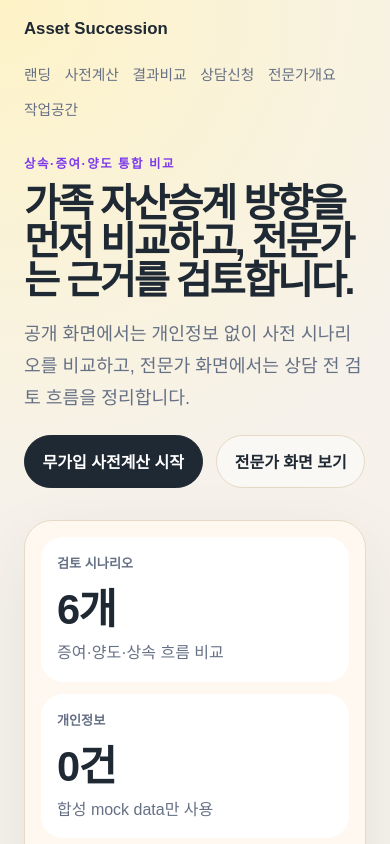
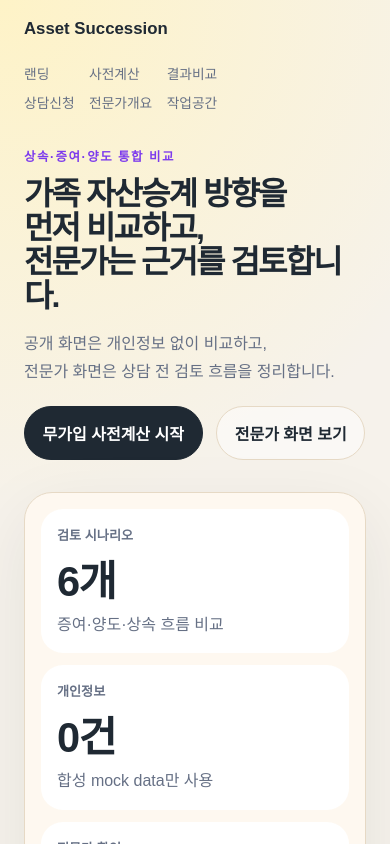
Before and after one commit to khcho9642-sketch/asset-succession-frontend, a Next.js app: page / in a window 390 px wide. Shown: the top 844 px of the page. Built offline with nearby package versions, Linux system fonts and the light colour scheme.

Commit message:
Polish responsive prototype layout

```diff
--- a/app/globals.css
+++ b/app/globals.css
@@ -77,6 +77,7 @@ h1 {
   letter-spacing: -0.06em;
   line-height: 0.98;
   margin: 0;
+  overflow-wrap: anywhere;
 }
 
 h2 {
@@ -85,11 +86,19 @@ h2 {
   margin: 0.5rem 0;
 }
 
+.hero-title span {
+  display: block;
+}
+
 .lead {
   color: var(--muted);
   font-size: 1.14rem;
   line-height: 1.75;
   max-width: 42rem;
+}
+
+.lead span {
+  display: block;
 }
 
 .actions {
@@ -299,14 +308,49 @@ textarea {
     flex-direction: column;
   }
 
+  .site-header,
+  main {
+    max-width: 100%;
+    overflow-x: hidden;
+    width: 100%;
+  }
+
+  nav {
+    display: grid;
+    font-size: 0.86rem;
+    gap: 0.55rem 0.9rem;
+    grid-template-columns: repeat(3, max-content);
+    max-width: 100%;
+  }
+
   .hero,
   .form-grid,
   .result-grid {
     grid-template-columns: 1fr;
+    min-width: 0;
+  }
+
+  .hero > * {
+    max-width: 100%;
+    min-width: 0;
   }
 
   h1 {
-    font-size: 2.45rem;
+    font-size: 2.15rem;
+    inline-size: 100%;
+    line-height: 1.06;
+    max-width: calc(100vw - 3rem);
+    word-break: break-all;
+  }
+
+  .hero-title {
+    font-size: 2rem;
+  }
+
+  .lead {
+    font-size: 1rem;
+    max-width: calc(100vw - 3rem);
+    word-break: keep-all;
   }
 
   th,
--- a/app/page.tsx
+++ b/app/page.tsx
@@ -9,9 +9,14 @@ export default function LandingPage() {
       <section className="hero">
         <div>
           <p className="eyebrow">상속·증여·양도 통합 비교</p>
-          <h1>가족 자산승계 방향을 먼저 비교하고, 전문가는 근거를 검토합니다.</h1>
+          <h1 className="hero-title">
+            <span>가족 자산승계 방향을</span>
+            <span>먼저 비교하고,</span>
+            <span>전문가는 근거를 검토합니다.</span>
+          </h1>
           <p className="lead">
-            공개 화면에서는 개인정보 없이 사전 시나리오를 비교하고, 전문가 화면에서는 상담 전 검토 흐름을 정리합니다.
+            <span>공개 화면은 개인정보 없이 비교하고,</span>
+            <span>전문가 화면은 상담 전 검토 흐름을 정리합니다.</span>
           </p>
           <div className="actions">
             <Link className="button primary" href="/precheck">무가입 사전계산 시작</Link>
```
Also changed, not shown: 1 other file (tests, documents, lock files or other folders).
